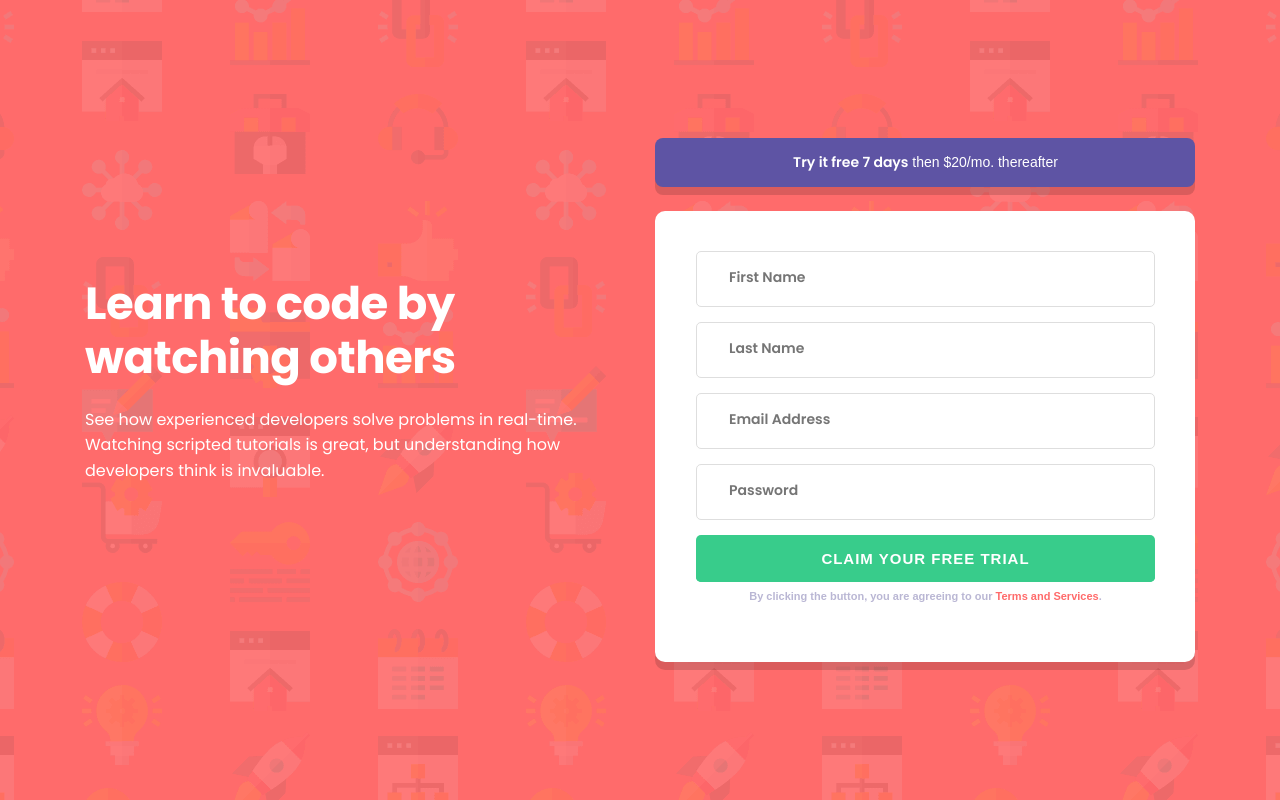
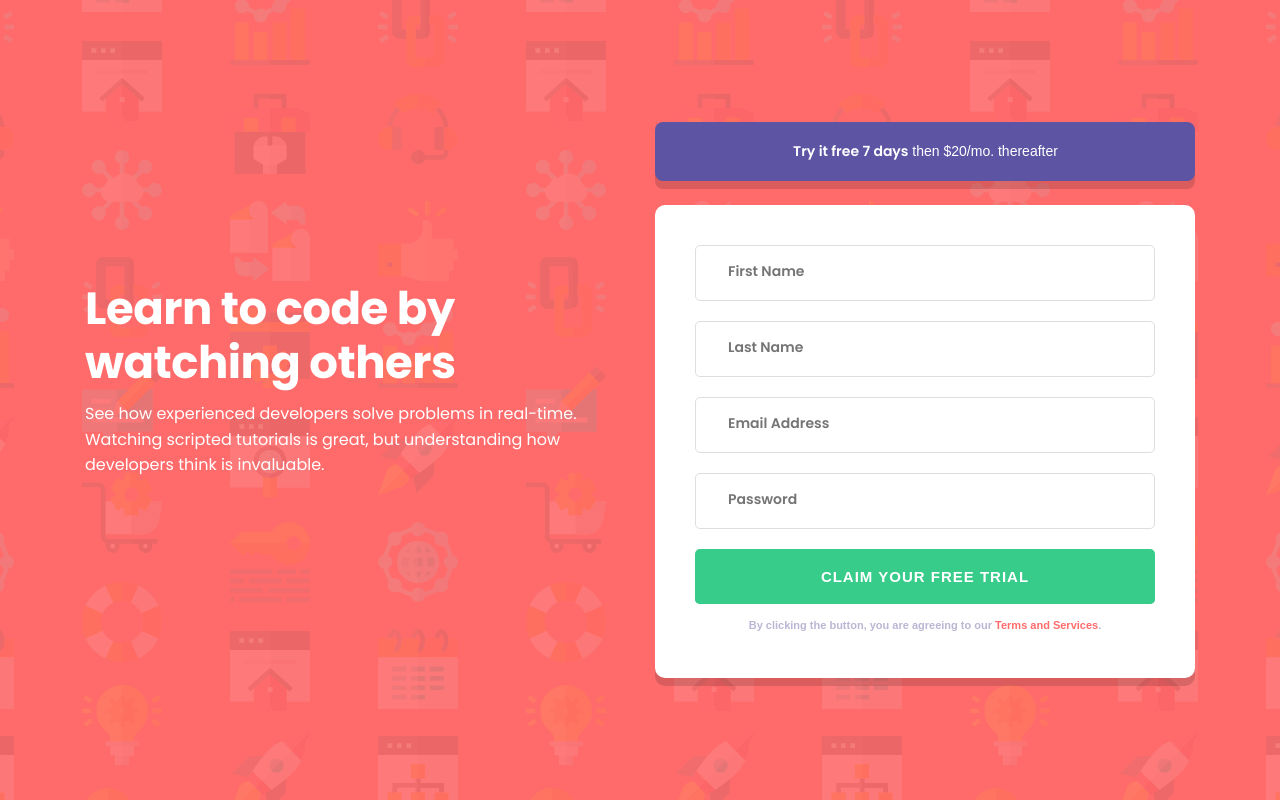
Before and after one commit to harisdev-netizen/intro-component, a plain HTML site: page index.html in a window 1280 px wide. Drawn offline with Linux system fonts and the light colour scheme.

Commit message:
style: :lipstick: CODE REVIEW CSS CHANGES
minor changes in css after code review

```diff
--- a/assets/css/main.css
+++ b/assets/css/main.css
@@ -30,7 +30,6 @@ body {
   min-height: 600px;
   overflow: hidden;
   position: absolute;
-
 }
 
 .left-section {
@@ -48,7 +47,7 @@ body {
   font-weight: bold;
   line-height: 1.2em;
   letter-spacing: -0.52px;
-  padding-bottom: 22px;
+  margin-bottom: 11px;
 }
 
 .left-section p {
@@ -60,33 +59,26 @@ body {
 
 .right-section {
   max-width: 540px;
-  /* padding: 40px 40px 20px 41px; */
   margin: auto;
   flex: 1;
   display: flex;
   gap: 24px;
   justify-content: center;
   flex-direction: column;
-  /* background-color: #FFFFFF; */
   position: relative;
-
-  /* box-shadow: 0 8px 0 0 rgba(0, 0, 0, 0.1469); */
   z-index: 1;
   width: 100%;
 }
 
 .sign-up-form {
-  padding: 40px 40px 20px 41px;
+  padding: 40px;
   background-color: #FFFFFF;
   box-shadow: 0 8px 0 0 rgba(0, 0, 0, 0.1469);
   border-radius: 10px;
 }
 
 .offer-box {
-  /* position: absolute; */
-  /* top: 0; */
-  /* left: 50%; */
-  padding: 14px 110px 14px 111px;
+  padding: 19px 110px 19px 111px;
   color: #FFFFFF;
   background-color: #5E54A4;
   display: flex;
@@ -116,7 +108,7 @@ body {
 
 .signup-form input {
   font-family: 'Poppins';
-  margin-bottom: 15px;
+  margin-bottom: 20px;
   padding: 15px 0 18px 32px;
   border-radius: 5px;
   border: 1px solid #DEDEDE;
@@ -136,7 +128,7 @@ input:focus-visible {
 
 .signup-form button {
   background-color: #38CC8B;
-  padding: 15px;
+  padding: 19px;
   border: none;
   color: #FFFFFF;
   font-size: 15px;
@@ -156,8 +148,8 @@ input:focus-visible {
   font-size: 11px;
   font-weight: 600;
   margin-top: 8px;
-  margin-bottom: 40px;
   text-align: center;
+  line-height: 26px;
 }
 
 .signup-form p a {
```
